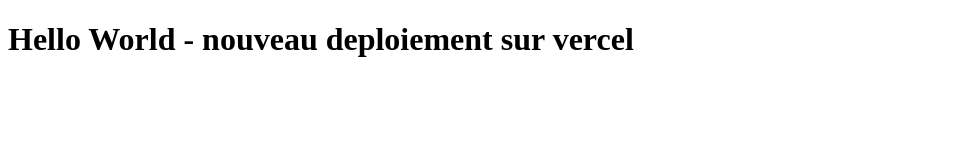
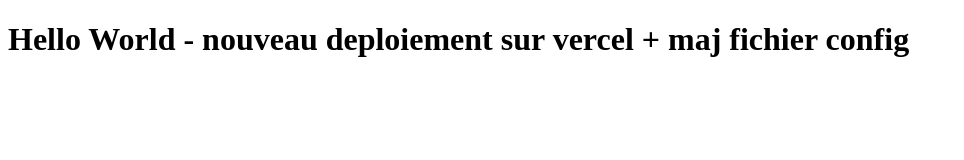
Before and after one commit to syaob/demo-ci-nodejs, a website: page public/index.html in a window 1280 px wide. Shown: the whole page, without its empty margins (0-964 px from the left). Drawn offline with Linux system fonts and the light colour scheme.

Commit message:
maj message html

```diff
--- a/public/index.html
+++ b/public/index.html
@@ -5,6 +5,6 @@
   <title>Hello from Vercel</title>
 </head>
 <body>
-  <h1>Hello World - nouveau deploiement sur vercel</h1>
+  <h1>Hello World - nouveau deploiement sur vercel + maj fichier config</h1>
 </body>
 </html>
```
